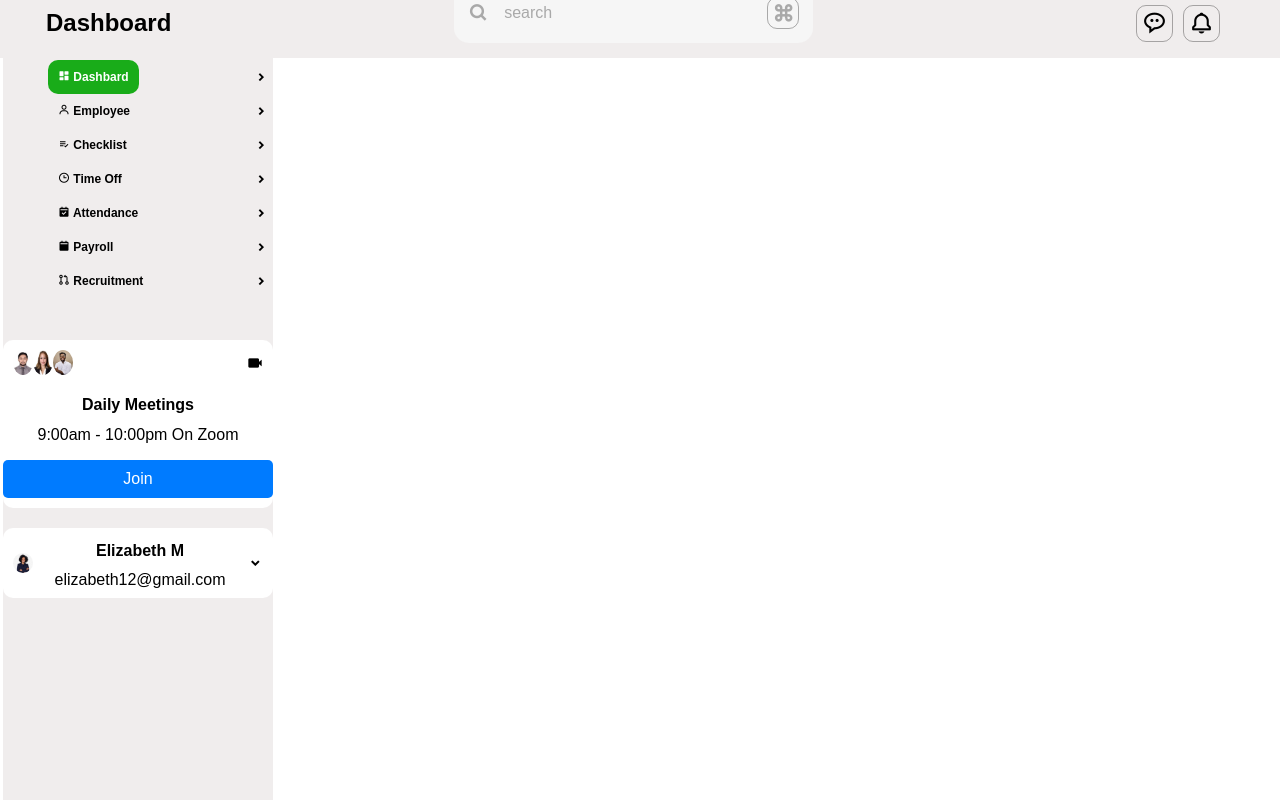
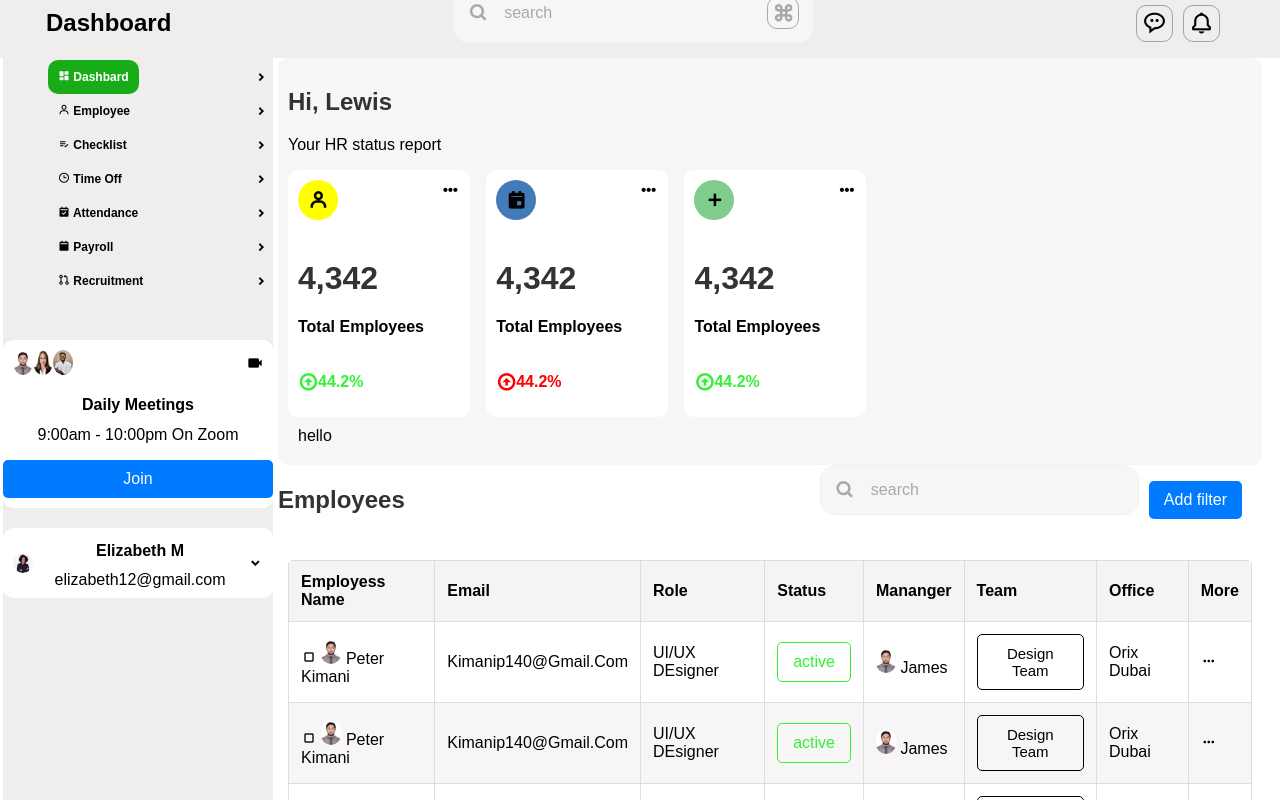
Before and after one commit to missynancy/dashboard, a React (Vite) app in the folder frontend/: page / in a window 1280 px wide. Shown: the top 800 px of the page. Built offline with nearby package versions, Linux system fonts and the light colour scheme.

Commit message:
Partial Fix

```diff
--- a/frontend/src/App.jsx
+++ b/frontend/src/App.jsx
@@ -8,7 +8,7 @@ const router = createBrowserRouter(
     createRoutesFromElements
     (
       <Route path='/' element={<MainLayout />}>
-           <Route path='/home' element={<Home />}/>
+           <Route index element={<Home />}/>
            <Route path='/employee' element={<Employee />}/>
            <Route path='/payroll' element={<Payroll />}/>
       </Route>
--- a/frontend/src/components/Index.jsx
+++ b/frontend/src/components/Index.jsx
@@ -7,7 +7,7 @@ function Index(){
     return(
         <body>
             <div className="top-bar">
-                <h2><a href="#">Dashboard</a></h2>
+                <h2><a href="/">Dashboard</a></h2>
                 <form action="">
                     <div className="search">
                         <i className='bx bx-search'></i>
@@ -25,7 +25,7 @@ function Index(){
                     <nav className="navbar">
                         <ul>
                             <li>
-                                <Link to='/home' className='active'><i className='bx bxs-dashboard'></i> Dashbard</Link>
+                                <Link to='/' className='active'><i className='bx bxs-dashboard'></i> Dashbard</Link>
                                 <i className='bx bx-chevron-right'></i>
                             </li>
                             <li>
```
